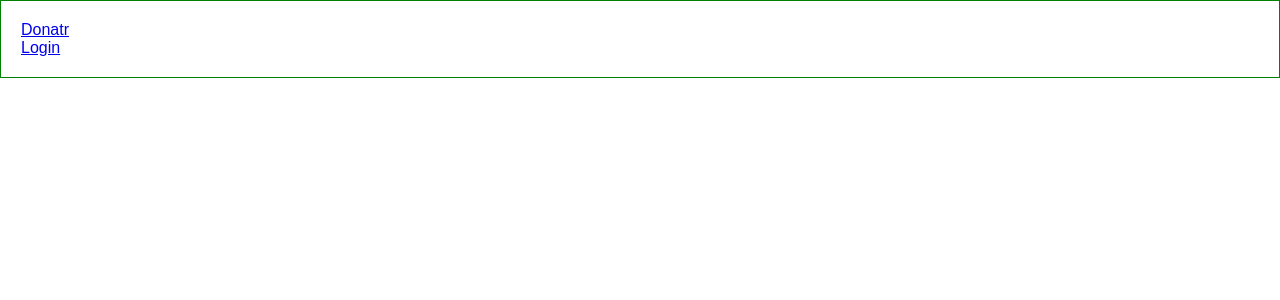
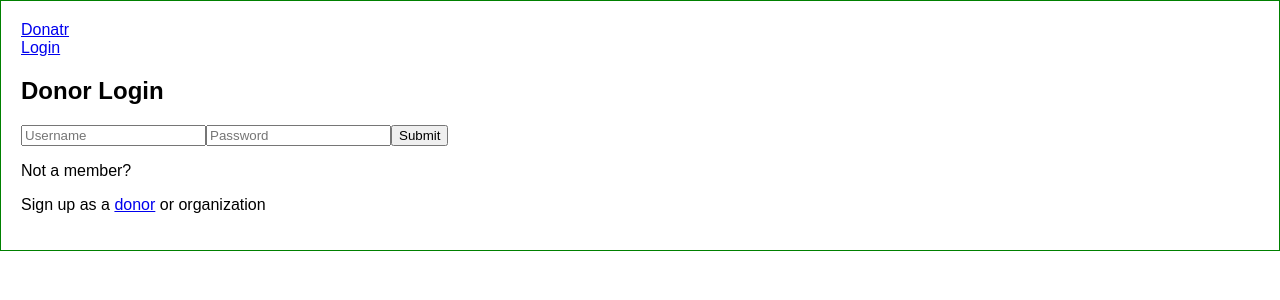
Before and after one commit to AdamTowers/donatr-front-end, a React (Create React App) app: page /donor-login in a window 1280 px wide. Shown: the top 300 px of the page. Built offline with nearby package versions, Linux system fonts and the light colour scheme.

Commit message:
added links to donor registration

```diff
--- a/src/App.js
+++ b/src/App.js
@@ -66,12 +66,12 @@ class App extends Component {
             <NavLink to='/'>Donatr</NavLink>
             { loggedIn ?
               <div>
-                <NavLink to='/account'>Acount</NavLink>
+                <NavLink to='/account'>Account</NavLink>
                 <NavLink to='/' onClick={() => this.handleLogout()}>Logout</NavLink>
               </div>
               :
               <div>
-                <NavLink to='/login'>Login</NavLink>
+                <NavLink to='/donor-login'>Login</NavLink>
               </div>
             }
           </div>
@@ -79,13 +79,13 @@ class App extends Component {
           <Route exact path='/' render={(props) => <Home {...props} />} />
           <Route exact path='/funds/:id' render={(props) => <Fund {...props} />} />
           <Route exact path='/organizations/:id' render={(props) => <Organization {...props} />} />
-          <Route path='/login' render={(props) =>
+          <Route path='/donor-login' render={(props) =>
               loggedIn ?
                 <Redirect to='/account'/>
                 :
                 <DonorLogin onSubmit={this.donorLogin} {...props} />}
                 />
-          <Route path='/register' render={(props) =>
+              <Route path='/donor-register' render={(props) =>
               loggedIn ?
                 <Redirect to='/account'/>
                 :
@@ -95,13 +95,13 @@ class App extends Component {
               loggedIn ?
                 <DonorAccount {...props} />
                 :
-                <Redirect to='/login'/>}
+                <Redirect to='/donor-login'/>}
                 />
           <Route exact path='/account/edit' render={(props) =>
               loggedIn ?
                 <EditDonorAccount {...props} />
                 :
-                <Redirect to='/login'/>}
+                <Redirect to='/donor-login'/>}
                 />
         </div>
       </Router>
--- a/src/components/DonorAccount.js
+++ b/src/components/DonorAccount.js
@@ -24,7 +24,7 @@ class DonorAccount extends Component {
   render() {
     const donations =
      this.props.user.donations.map(donation =>
-     <DonationCard key={donation.id} donation={donation} history={this.props.history} />).reverse()
+     <DonationCard key={donation.id} donation={donation} history={this.props.history} />).reverse().slice(0,9)
 
     return (
       <div>
@@ -34,6 +34,7 @@ class DonorAccount extends Component {
             <button>Payment Methods</button>
             <button onClick={() => this.props.history.push('/account/edit')}>Edit Account</button>
           </div>
+          <h3>Recent Donations</h3>
           <div className='cards-container'>
             {donations}
           </div>
--- a/src/components/DonorLogin.js
+++ b/src/components/DonorLogin.js
@@ -1,4 +1,5 @@
 import React, { Component } from 'react';
+import { NavLink } from 'react-router-dom';
 
 export default class DonorLogin extends Component {
   state = {
@@ -19,7 +20,9 @@ export default class DonorLogin extends Component {
 
   render() {
     return (
+      <div>
         <form onSubmit={(event) => this.handleSubmit(event)}>
+          <h2>Donor Login</h2>
           <input
             type='text'
             name='username'
@@ -36,6 +39,12 @@ export default class DonorLogin extends Component {
           />
           <input type='submit' />
         </form>
+        <div>
+          <p>Not a member?</p>
+          <p>Sign up as a <NavLink to='/donor-register'>donor</NavLink> or organization</p>
+        </div>
+      </div>
+
     )
   }
 }
--- a/src/components/DonorRegister.js
+++ b/src/components/DonorRegister.js
@@ -31,6 +31,7 @@ export default class UserRegister extends Component {
     return (
       <div>
         <form onSubmit={(event) => this.handleSubmit(event)}>
+          <h2>Donor Registration</h2>
           <input
             type='text'
             name='username'
--- a/src/components/EditDonorAccount.js
+++ b/src/components/EditDonorAccount.js
@@ -72,6 +72,7 @@ class EditDonorAccount extends Component {
     return (
       <div>
         <form onSubmit={(event) => this.handleSubmit(event)}>
+          <h2>Edit Account</h2>
           <input
             type='text'
             name='username'
@@ -100,7 +101,7 @@ class EditDonorAccount extends Component {
             placeholder='Email'
             onChange={(event) => this.handleChange(event)}
           />
-          <input type='submit' value='Update'/>
+        <input type='submit' value='Save'/>
         </form>
       </div>
     )
```
Lines whose indentation alone changed are shown as unchanged.
